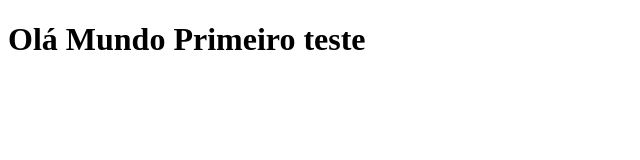
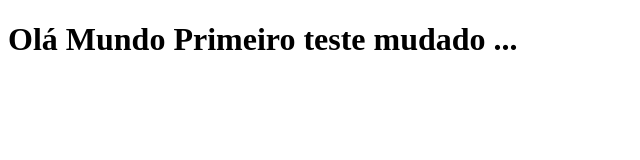
Before and after one commit to Pietro0810/Testevscode, a plain HTML site: page index.html in a window 1280 px wide. Shown: the whole page, without its empty margins (0-640 px from the left). Drawn offline with Linux system fonts and the light colour scheme.

Commit message:
Update index.html

```diff
--- a/index.html
+++ b/index.html
@@ -6,6 +6,6 @@
   <title>Document</title>
 </head>
 <body>
-  <h1>Olá Mundo Primeiro teste</h1>
+  <h1>Olá Mundo Primeiro teste mudado ...</h1>
 </body>
 </html>
```
